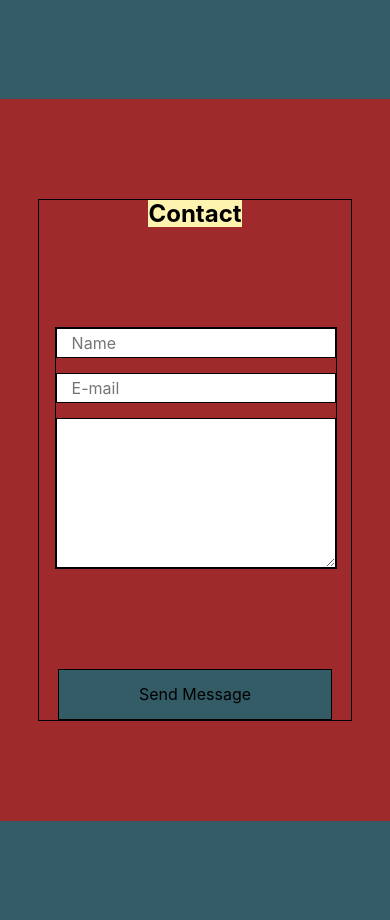
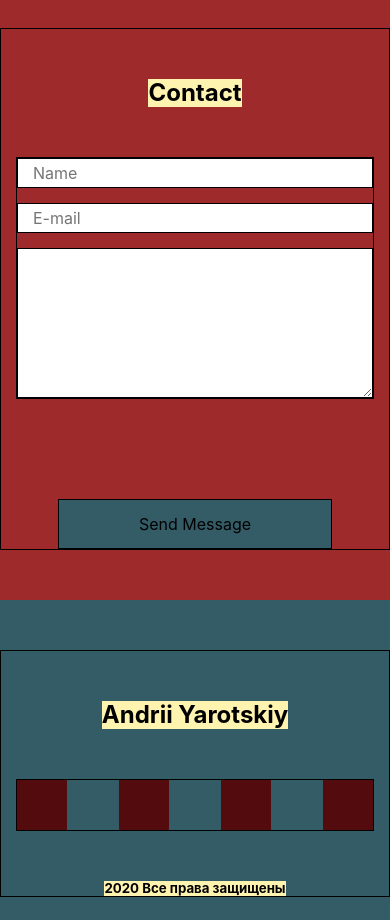
Before and after one commit to andriiyarotskiy/Portfolio, a React (Create React App) app: page / in a window 390 px wide. Shown: the part 3121-4041 px from the top of the page. Built offline with nearby package versions, Linux system fonts and the light colour scheme.

Commit message:
add media queries

```diff
--- a/src/Common/styles/Container.module.css
+++ b/src/Common/styles/Container.module.css
@@ -8,3 +8,10 @@
     justify-content: space-between;
     flex-wrap: wrap;
 }
+@media (max-width: 576px) {
+    .container {
+        width: 100%;
+        padding-left: 15px;
+        padding-right: 15px;
+    }
+}
--- a/src/Contact/Contact.module.css
+++ b/src/Contact/Contact.module.css
@@ -1,17 +1,6 @@
-form {
-    box-sizing: border-box;
-}
-
-input, textarea{
-    box-sizing: border-box;
-    padding: 0;
-    margin: 0;
-}
-
-
 .contactContainer {
     background-color: #9E2A2B;
-    padding: 100px 0;
+    padding: 50px 0;
 }
 
 .contact {
@@ -20,17 +9,13 @@ input, textarea{
 }
 
 .contactTitle {
-    margin-bottom: 100px;
-    margin-top: 0;
+    margin: 50px auto;
+    background-color: #fff3b0;
 }
 
 .contactForm {
     padding-bottom: 100px;
     width: 90%;
-}
-
-h2 {
-    background-color: #fff3b0;
 }
 
 .wrapperForm {
@@ -82,3 +67,9 @@ textarea.formControl {
         width: 100%;
     }
 }
+
+@media (max-width: 576px) {
+    .contactForm {
+        width: 100%;
+    }
+}
--- a/src/Contact/Contact.tsx
+++ b/src/Contact/Contact.tsx
@@ -20,7 +20,9 @@ const Contact = () => {
                                 <input type="text" className={style.formControl} placeholder="E-mail"/>
                             </div>
                             <div className={style.formGroup}>
-                                <textarea className={style.formControl}> </textarea>
+                                <textarea className={style.formControl}>
+
+                                </textarea>
                             </div>
                         </div>
                     </form>
--- a/src/Footer/Footer.module.css
+++ b/src/Footer/Footer.module.css
@@ -1,6 +1,6 @@
 .footerContainer {
     background-color: #335C67;
-    padding: 100px 0;
+    padding: 50px 0;
 }
 
 .footer {
@@ -9,12 +9,7 @@
 }
 
 .footerTitle {
-    margin-bottom: 50px;
-}
-
-.footerTitle h2 {
-    background-color: #fff3b0;
-    margin-top: 0;
+    margin: 50px auto;
 }
 
 .iconContainer {
@@ -30,12 +25,12 @@
     height: 50px;
     background-color: #540b0e;
 }
-
-.text {
-
+h5 {
+    background-color: #fff3b0;
 }
 
-h5 {
-    background-color: #fff3b0;
-    margin: 0;
+@media (max-width: 576px) {
+    .iconContainer {
+        width: 100%;
+    }
 }
--- a/src/Header/Nav/Nav.module.css
+++ b/src/Header/Nav/Nav.module.css
@@ -4,6 +4,21 @@
     display: flex;
     justify-content: space-between;
 }
+
 .nav a {
     color: #fff3b0;
 }
+
+@media (max-width: 768px) {
+    .nav {
+        width: 100%;
+        padding-right: 15px;
+        padding-left: 15px;
+    }
+}
+
+@media (max-width: 576px) {
+    .nav {
+        padding: 0;
+    }
+}
--- a/src/Main/Main.module.css
+++ b/src/Main/Main.module.css
@@ -18,4 +18,7 @@
     .headerWrapBlocks {
         justify-content: center;
     }
+    .text {
+        text-align: center;
+    }
 }
--- a/src/MyProjects/MyProjects.module.css
+++ b/src/MyProjects/MyProjects.module.css
@@ -1,7 +1,7 @@
 .projectsBlock {
     background-color: #9E2A2B;
-    padding: 100px 0;
-    height: 100vh;
+    padding: 50px 0;
+    min-height: 100vh;
 }
 
 .projectsContainer {
@@ -14,9 +14,16 @@
     width: 100%;
     display: flex;
     justify-content: space-between;
-    /*flex-wrap: wrap;*/
+    flex-wrap: wrap;
 }
 
 .title {
     background-color: #F0C977;
+    margin: 50px auto;
 }
+
+@media (max-width: 768px) {
+    .projects {
+        justify-content: center;
+    }
+}
--- a/src/MyProjects/Project/Project.module.css
+++ b/src/MyProjects/Project/Project.module.css
@@ -23,6 +23,7 @@
     justify-content: center;
     align-items: center;
     cursor: pointer;
+    margin: 100px 0;
 }
 
 
@@ -42,4 +43,14 @@
     background-color: #335C67;
     color: #fff3b0;
     margin-bottom: 30px;
+    margin-top: 30px;
 }
+
+@media (max-width: 768px) {
+    .project {
+        margin-bottom: 30px;
+    }
+    .project:last-child {
+        margin-bottom: 0;
+    }
+}
--- a/src/Remoting/Remoting.module.css
+++ b/src/Remoting/Remoting.module.css
@@ -1,6 +1,6 @@
 .remoteContainer {
     background-color: #335C67;
-    padding: 100px 0;
+    padding: 50px 0;
 }
 .remote {
     flex-direction: column;
@@ -8,8 +8,8 @@
 }
 
 .remoteTitle {
-    margin-bottom: 100px;
-    margin-top: 0;
+   margin: 50px auto;
+    text-align: center;
 }
 
 h2 {
--- a/src/Skills/Skills.module.css
+++ b/src/Skills/Skills.module.css
@@ -1,6 +1,7 @@
 .skillsBlock {
-    height: 100vh;
+    min-height: 100vh;
     background-color: #99A88C;
+    padding: 50px 0;
 }
 
 .skillsContainer {
@@ -17,6 +18,7 @@
 }
 .title {
     background-color: #F0C977;
+    margin: 50px auto;
 }
 @media (max-width: 576px) {
     .skills {
--- a/src/Skills/skill/Skill.module.css
+++ b/src/Skills/skill/Skill.module.css
@@ -6,12 +6,19 @@
     align-items: center;
     text-align: center;
 }
+
 .icon {
     width: 60px;
     height: 60px;
     background-color: #9E2A2B;
 }
 
-.skill h3 {
-    margin-top: 0;
+@media (max-width: 992px) {
+    .skill {
+        margin-bottom: 30px;
+    }
+
+    .skill:last-child {
+        margin: 0;
+    }
 }
```
Also changed, not shown: src/normalize.css.
